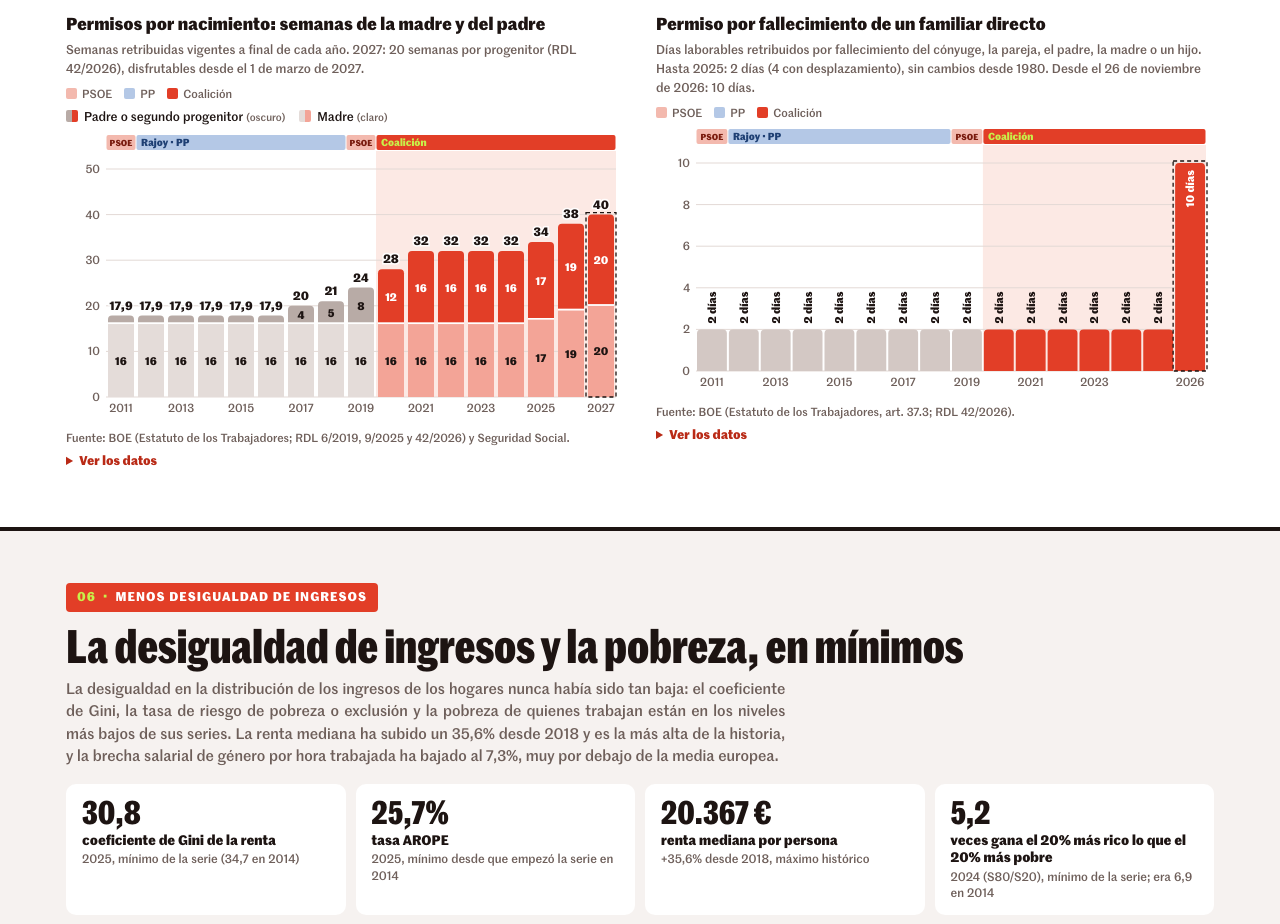
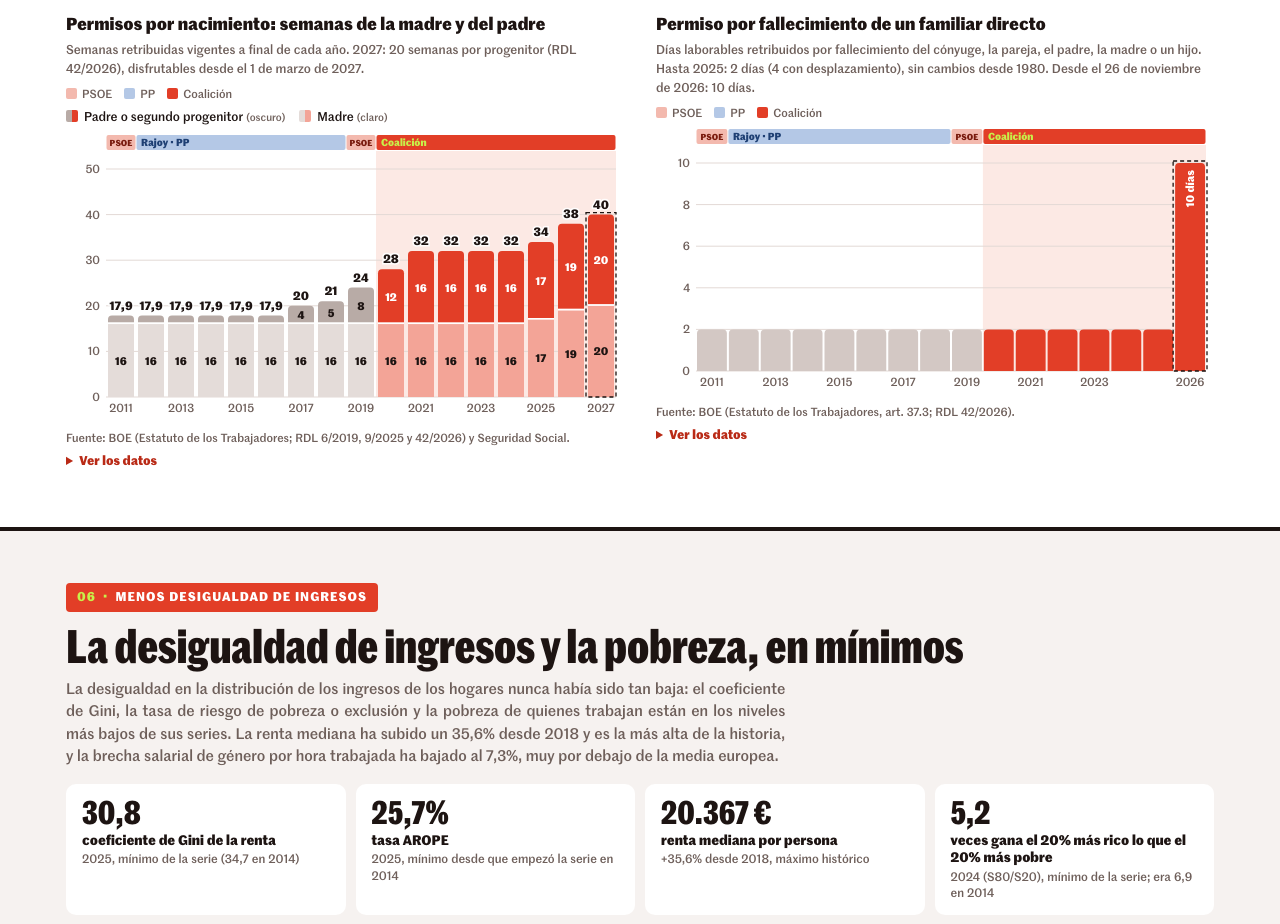
Before and after one commit to segundogg/legado-yolanda-diaz, a plain HTML site: page index.html in a window 1280 px wide. Shown: the part 6831-7755 px from the top of the page. Drawn offline with Linux system fonts and the light colour scheme.

Commit message:
Add files via upload

```diff
--- a/index.html
+++ b/index.html
@@ -746,7 +746,7 @@ function renderMap(){
  h+='<div class="canlbl">Canarias</div>';
  var mp=document.getElementById("tmap"); mp.innerHTML=h;
  mp.onclick=function(e){var b=e.target.closest("button[data-t]"); if(b) select(b.dataset.t,true);};
- mp.onmousemove=function(e){var b=e.target.closest("button[data-t]"); if(!b){hideTip();return;} var t=T[b.dataset.t]; showTip(e,'<b>'+esc(t.name)+'</b>'+esc(m.label)+': '+esc(m.fmt(m.get(t)))+'<br><span style="opacity:.75">España: '+esc(m.fmt(m.get(T.es)))+'</span>');};
+ mp.onmousemove=function(e){ if(NOHOVER){hideTip();return;}var b=e.target.closest("button[data-t]"); if(!b){hideTip();return;} var t=T[b.dataset.t]; showTip(e,'<b>'+esc(t.name)+'</b>'+esc(m.label)+': '+esc(m.fmt(m.get(t)))+'<br><span style="opacity:.75">España: '+esc(m.fmt(m.get(T.es)))+'</span>');};
  mp.onmouseleave=hideTip;
  var lg=document.getElementById("mlegend");
  if(m.ramp==="div") lg.innerHTML='<span><span class="sw" style="background:#3D7300"></span>Baja el paro</span><span><span class="sw" style="background:#EFE8E5"></span>Sin cambio</span><span><span class="sw" style="background:#C2301B"></span>Sube el paro</span>';
@@ -768,6 +768,9 @@ function renderMap(){
 var tipEl=document.getElementById("tip");
 function showTip(e,html){tipEl.innerHTML=html;tipEl.style.opacity=1;var x=e.clientX+14,y=e.clientY+14;var w=tipEl.offsetWidth,hh=tipEl.offsetHeight;if(x+w>innerWidth-8)x=e.clientX-w-14;if(y+hh>innerHeight-8)y=e.clientY-hh-14;tipEl.style.left=x+"px";tipEl.style.top=y+"px";}
 function hideTip(){tipEl.style.opacity=0;}
+var NOHOVER=window.matchMedia&&matchMedia("(hover: none)").matches,tipT=0;
+window.addEventListener("scroll",hideTip,{passive:true});
+document.addEventListener("pointerdown",function(e){if(e.pointerType!=="mouse"){clearTimeout(tipT);tipT=setTimeout(hideTip,2200);}},{passive:true});
 
 /* ---------- Motor de gráficos (SVG) ---------- */
 var NS="http://www.w3.org/2000/svg";
@@ -860,7 +863,7 @@ function barChart(id,cfg){
   drawMarker(svg,cfg,function(i){return X(i)+bw/2;},mt,H-mb);
   var ci=cfg.noCovid?-1:cfg.x.indexOf("2020");if(ci>=0&&cfg.labelAll){var sL=((cfg.lab&&cfg.lab[ci])||cfg.fmt(cfg.v[ci])).length*6.4+12;if(Y(0)-Y(cfg.v[ci])<sL){txt(svg,X(ci)+bw/2,Y(cfg.v[ci])-sL-8,"COVID",{"text-anchor":"middle","font-size":Math.min(9,bw/4.2),"font-weight":700,fill:C.ink});ci=-1;}}
   if(ci>=0){var inside=!cfg.labelAll&&Y(0)-Y(cfg.v[ci])>40;drawCovid(svg,cfg.x,function(i){return X(i)+bw/2;},function(i){return inside?Y(cfg.v[i])+13:Y(cfg.v[i])-5;},(inside&&!(isYears(cfg.x)&&VAR===2))?"#fff":C.ink,Math.min(9,bw/4.2));}
-  if(cfg.labelAll){cfg.v.forEach(function(v,i){var s=(cfg.lab&&cfg.lab[i])||cfg.fmt(v),cx=X(i)+bw/2+4,len=s.length*6.4+12,ins=Y(0)-Y(v)>=len,yy=ins?Y(v)+7:Y(v)-6;
+  if(cfg.labelAll){cfg.v.forEach(function(v,i){if(cfg.labIf&&!cfg.labIf(v,i))return;var s=(cfg.lab&&cfg.lab[i])||cfg.fmt(v),cx=X(i)+bw/2+4,len=s.length*6.4+12,ins=Y(0)-Y(v)>=len,yy=ins?Y(v)+7:Y(v)-6;
     var col=ins?(isYears(cfg.x)&&eraOf(cfg.x[i])==="c"?"#fff":C.ink):C.ink;
     txt(svg,cx,yy,s,{"text-anchor":ins?"end":"start",fill:col,"font-weight":700,"font-size":11,transform:"rotate(-90 "+cx+" "+yy+")"});});}
   else (cfg.labelIdx||[n-1]).forEach(function(i){txt(svg,i===0?X(i):i===n-1?X(i)+bw:X(i)+bw/2,Y(cfg.v[i])-5,(cfg.lab&&cfg.lab[i])||cfg.fmt(cfg.v[i]),{"text-anchor":i===n-1?"end":i===0?"start":"middle",fill:C.ink,"font-weight":700,"font-size":12,stroke:"rgba(255,255,255,.9)","stroke-width":3,"paint-order":"stroke","stroke-linejoin":"round"});});
@@ -964,7 +967,7 @@ var ppad=[1.86,1.86,1.86,1.86,1.86,1.86,4,5,8,12,16,16,16,16,17,19,20];
 stackChart("c-perm-tot",{title:"Permisos por nacimiento: semanas de la madre y del padre",cap:"Semanas retribuidas vigentes a final de cada año. 2027: 20 semanas por progenitor (RDL 42/2026), disfrutables desde el 1 de marzo de 2027.",x:py,a:pmad,b:ppad,names:["Madre","Padre o segundo progenitor"],dash:[16],notes:{"2026":"17 + 2 semanas de cuidado hasta los 8 años","2027":"RDL 42/2026, desde el 1 de marzo"},
  fmtS:function(v,k,short){return k===1&&v<2?(short?"13 d.":"13 días"):num(v)+(short?"":" semanas");},fmtT:function(v){return num(v,v%1?1:0);},src:"BOE (Estatuto de los Trabajadores; RDL 6/2019, 9/2025 y 42/2026) y Seguridad Social."});
 var dy=yrs(2011,2026),dv=dy.map(function(y){return y==="2026"?10:2;});
-barChart("c-duelo",{labelAll:true,noMarker:true,noCovid:true,title:"Permiso por fallecimiento de un familiar directo",cap:"Días laborables retribuidos por fallecimiento del cónyuge, la pareja, el padre, la madre o un hijo. Hasta 2025: 2 días (4 con desplazamiento), sin cambios desde 1980. Desde el 26 de noviembre de 2026: 10 días.",x:dy,v:dv,lab:dv.map(function(v){return v+" días";}),fmt:function(v){return v+" días";},yfmt:function(v){return v;},dash:[15],vname:"Permiso",src:"BOE (Estatuto de los Trabajadores, art. 37.3; RDL 42/2026)."});
+barChart("c-duelo",{labelAll:true,noMarker:true,noCovid:true,title:"Permiso por fallecimiento de un familiar directo",cap:"Días laborables retribuidos por fallecimiento del cónyuge, la pareja, el padre, la madre o un hijo. Hasta 2025: 2 días (4 con desplazamiento), sin cambios desde 1980. Desde el 26 de noviembre de 2026: 10 días.",x:dy,v:dv,labIf:function(v){return v>=10;},fmt:function(v){return v+" días";},yfmt:function(v){return v;},dash:[15],vname:"Permiso",src:"BOE (Estatuto de los Trabajadores, art. 37.3; RDL 42/2026)."});
 
 barChart("c-salmedio",{title:"Salario medio mensual bruto",cap:"Euros al mes del empleo principal. 2025: 2.497,2 €, un 4,7% más que en 2024 y el noveno año seguido de subida.",x:yrs(2011,2025),v:[1841.5,1850.2,1869.0,1881.2,1893.6,1878.0,1888.9,1944.3,1982.2,2038.5,2076.3,2118.5,2273.0,2385.1,2497.2],fmt:function(v){return num(v,1)+" €";},yfmt:function(v){return num(v)+" €";},labelIdx:[0,7,14],vname:"Salario medio",noMarker:false,src:"INE, EPA. Decil de salarios del empleo principal (media de los diez deciles)."});
 barChart("c-deciles",{title:"Subida salarial por decil, 2018–2025",cap:"Variación nominal del salario medio de cada decil del empleo principal. Decil 1: el 10% peor pagado. La inflación acumulada en el periodo fue del 22,5%.",x:["Media","D1","D2","D3","D4","D5","D6","D7","D8","D9","D10"],xname:"Decil",v:[28.4,47.8,43.5,32.6,28.9,27.4,27.1,28.2,28.3,26.7,24.7],fmt:function(v){return "+"+num(v,1)+"%";},yfmt:function(v){return v+"%";},hi:function(i){return i===0;},hiColor:C.lime,loColor:C.verm,labelIdx:[0,1,2,3,4,5,6,7,8,9,10],vname:"Subida",src:"INE, EPA. Decil de salarios del empleo principal, 2025."});
@@ -1007,7 +1010,7 @@ renderMapTabs(); select("es",false);
 <script>
 (function(){
  var sn=document.getElementById("snav"),hn=document.querySelector(".hero .nav"); if(!sn||!hn||!("IntersectionObserver" in window))return;
- new IntersectionObserver(function(e){var on=!e[0].isIntersecting&&e[0].boundingClientRect.top<0;sn.classList.toggle("on",on);sn.setAttribute("aria-hidden",on?"false":"true");},{threshold:0}).observe(hn);
+ new IntersectionObserver(function(e){var on=!e[0].isIntersecting&&e[0].boundingClientRect.top<0;sn.classList.toggle("on",on);sn.setAttribute("aria-hidden",on?"false":"true");if(on){var c=sn.querySelector("a.cur"),box=sn.querySelector(".in");if(c)box.scrollLeft=c.offsetLeft-box.clientWidth/2+c.offsetWidth/2;}},{threshold:0}).observe(hn);
  var links=[].slice.call(sn.querySelectorAll("a")),secs=links.map(function(a){return document.getElementById(a.getAttribute("href").slice(1));});
  function cur(){var y=window.scrollY+90,k=-1;secs.forEach(function(s,i){if(s&&s.getBoundingClientRect().top+window.scrollY<=y)k=i;});
   links.forEach(function(a,i){var c=i===k;if(a.classList.contains("cur")!==c){a.classList.toggle("cur",c);if(c&&sn.classList.contains("on")){var box=sn.querySelector(".in");box.scrollTo({left:a.offsetLeft-box.clientWidth/2+a.offsetWidth/2,behavior:"smooth"});}}});}
```
